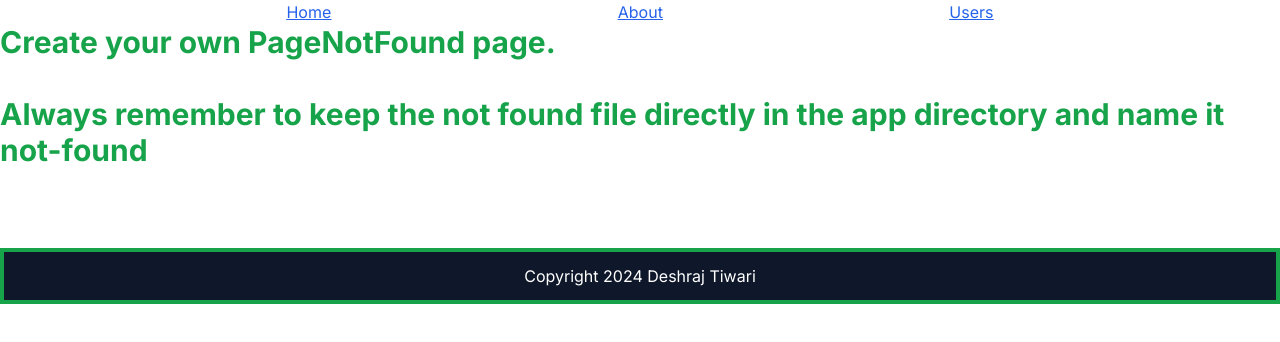
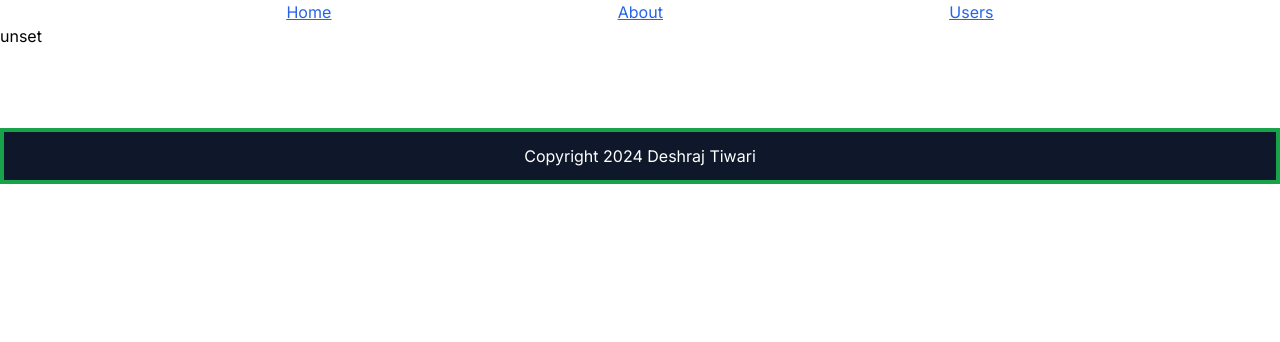
Before and after one commit to Deshraj-Tiwari/learning-nextjs, a Next.js app: page /env in a window 1280 px wide. Before the commit this address had no page. Shown: the top 342 px of the page. Built offline with nearby package versions, Linux system fonts and the light colour scheme; no server answers.

Commit message:
Enviornment Variable in NEXT

```diff
--- /dev/null
+++ b/app/env/page.jsx
@@ -0,0 +1,9 @@
+import React from 'react'
+
+const page = () => {
+  return (
+    <div>{process.env.SECRET_THING}</div>
+  )
+}
+
+export default page
```
